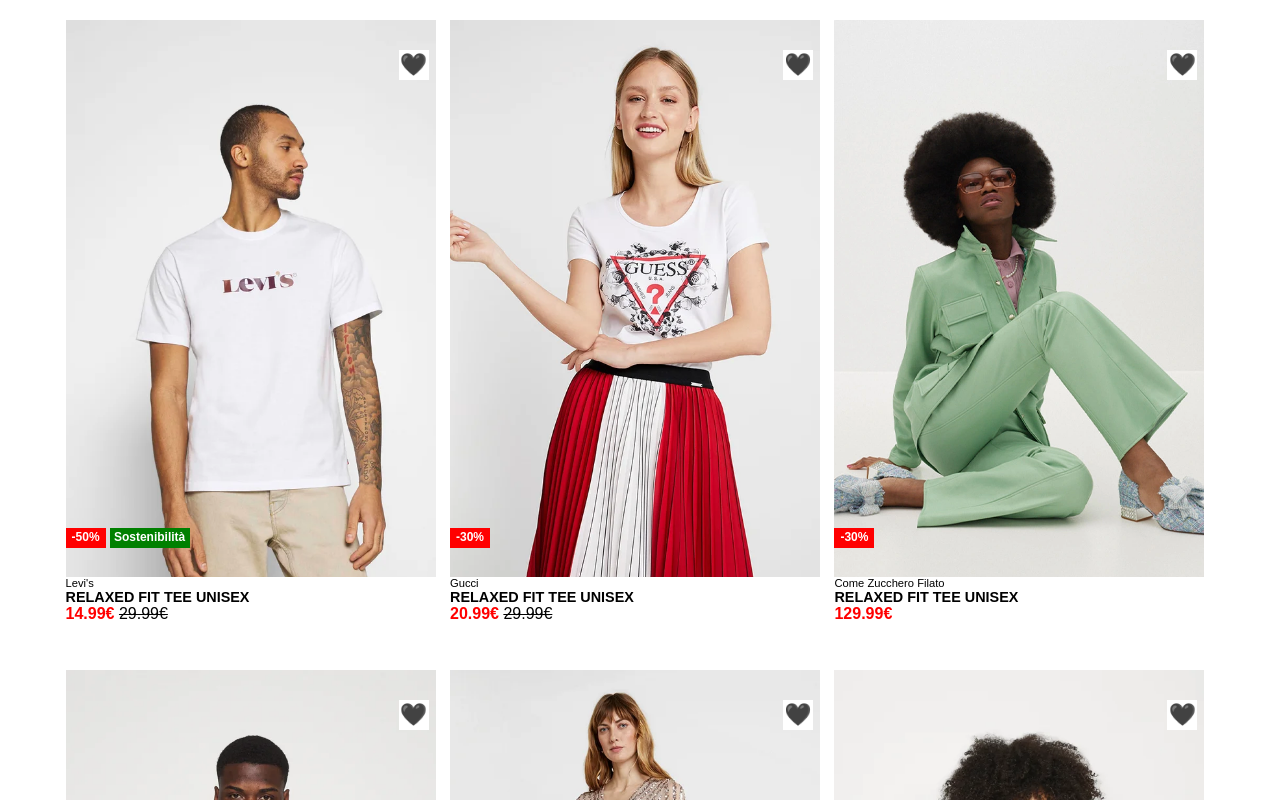
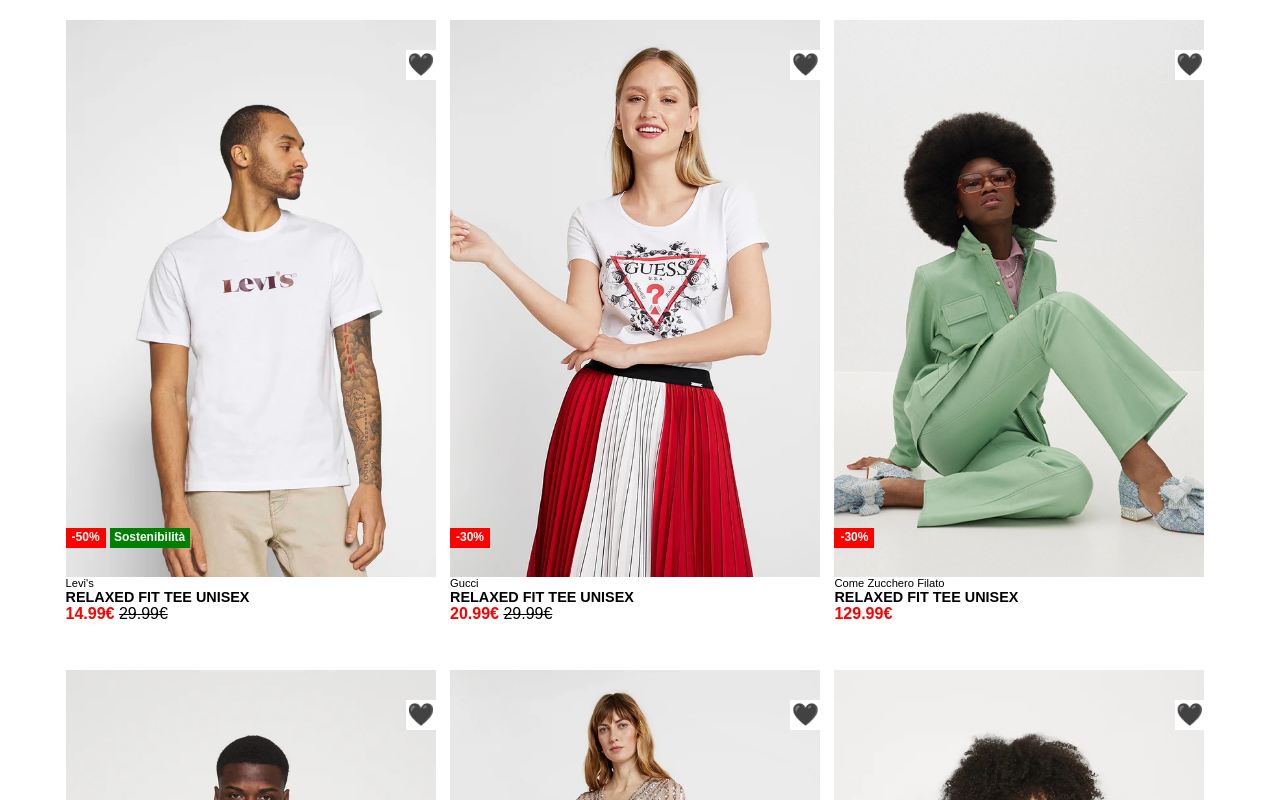
Before and after one commit to GiulioSpugnini/html-css-boolando, a plain HTML site: page index.html in a window 1280 px wide. Shown: the top 800 px of the page. Drawn offline with Linux system fonts and the light colour scheme.

Commit message:
posizione cuore aggiustata

```diff
--- a/css/style.css
+++ b/css/style.css
@@ -37,7 +37,7 @@ body {
   line-height: 30px;
   position: absolute;
   top: 5%;
-  left: 90%;
+  left: 92%;
 }
 .articolo:hover::after{
   content: "\1F9E1";
```
